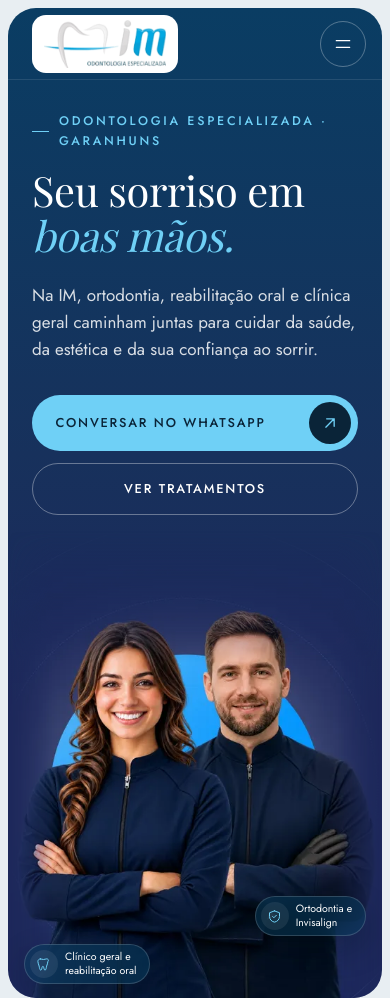
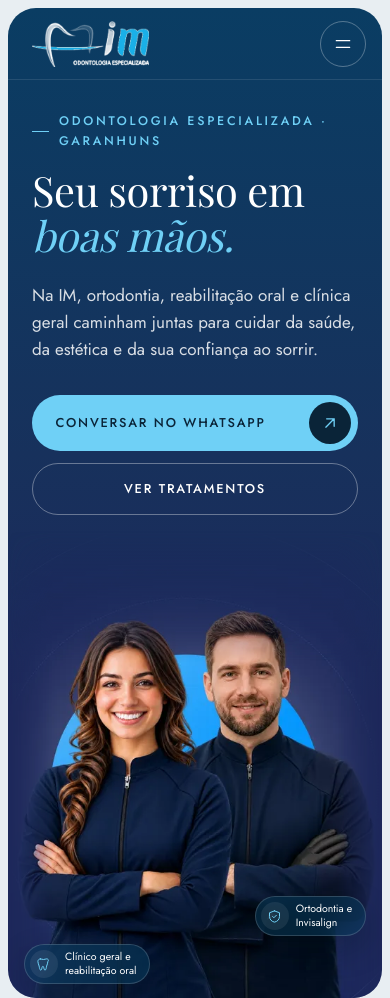
Before and after one commit to marioflaviosantos-cmd/doctorsmile, a plain HTML site: page index.html in a window 390 px wide. Shown: the top 998 px of the page. Drawn offline with nearby package versions, Linux system fonts and the light colour scheme; a web font is replaced by a local one.

Commit message:
Usa a logo clara no topo do celular e tablet
Remove a caixa branca e usa a mesma logo do rodape, com 46 px de
altura. No computador a logo continua a mesma.

Co-Authored-By: Claude Sonnet 5.5 <noreply@anthropic.com>

```diff
--- a/index.html
+++ b/index.html
@@ -81,8 +81,7 @@ p{margin:0}
 .recorte{position:relative;display:flex;align-items:center;gap:.5rem;height:100%}
 .recorte::before,.recorte::after{content:none;position:absolute;width:var(--r2);height:var(--r2);pointer-events:none}
 .marca{display:flex;align-items:center;text-decoration:none;line-height:1}
-.logo-img{display:block;width:auto;height:48px}
-.marca{background:#fff;padding:5px 12px;border-radius:14px}
+.logo-img{display:block;width:auto;height:46px}
 .menu-botao{display:grid;place-items:center;width:46px;height:46px;border-radius:50%;border:1px solid rgba(255,255,255,.3);background:transparent;color:#fff;cursor:pointer;transition:border-color .2s,background-color .2s}
 .menu-botao:hover,.menu-botao[aria-expanded="true"]{border-color:var(--ouro);background:rgba(111,208,246,.12)}
 .btn-topo{display:none}
@@ -269,7 +268,6 @@ p{margin:0}
   .palco{--aba:84px;display:flex;flex-direction:column;min-height:min(880px,calc(100svh - 28px));border-radius:0 0 var(--r3) var(--r3)}
   .palco-topo{padding:0;border:0}
   .logo-img{height:64px}
-  .marca{background:none;padding:0;border-radius:0}
   .recorte{background:var(--moldura)}
   .recorte-logo .marca{background:none}
   .recorte::before,.recorte::after{content:""}
@@ -413,7 +411,7 @@ h1 em,h2 em,.palco h1 em{font-style:italic}
 <div class="abertura" id="inicio">
   <section class="palco" aria-labelledby="titulo">
     <div class="palco-topo">
-    <div class="recorte recorte-logo"><a class="marca" href="#inicio" aria-label="Início"><img decoding="async" height="240" width="609" class="logo-img" src="/img/logo-im.webp" alt="IM Odontologia Especializada"></a></div>
+    <div class="recorte recorte-logo"><a class="marca" href="#inicio" aria-label="Início"><picture><source media="(max-width:959px)" srcset="/img/logo-im-claro.webp"><img decoding="async" height="240" width="609" class="logo-img" src="/img/logo-im.webp" alt="IM Odontologia Especializada"></picture></a></div>
     <nav aria-label="Principal">
       <ul class="menu" id="menu" data-menu>
         <li><a href="#clinica">Clínica</a></li>
```
